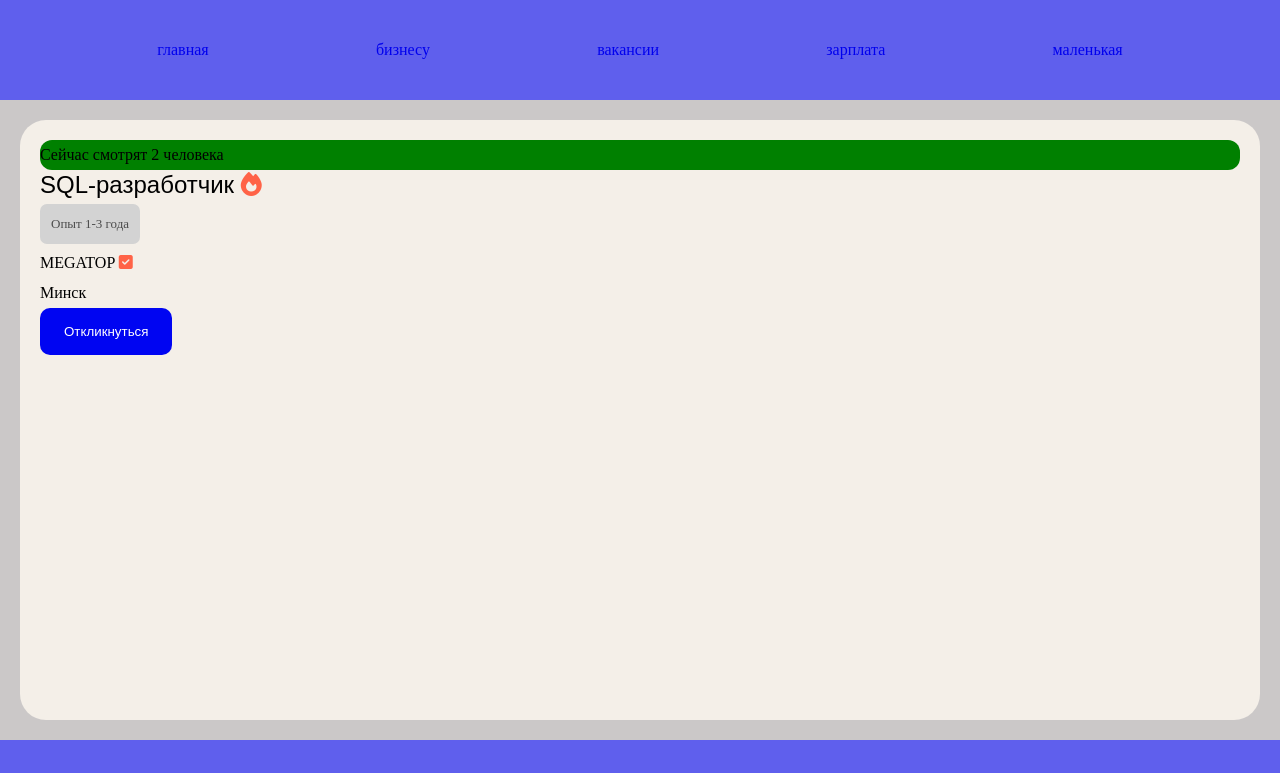
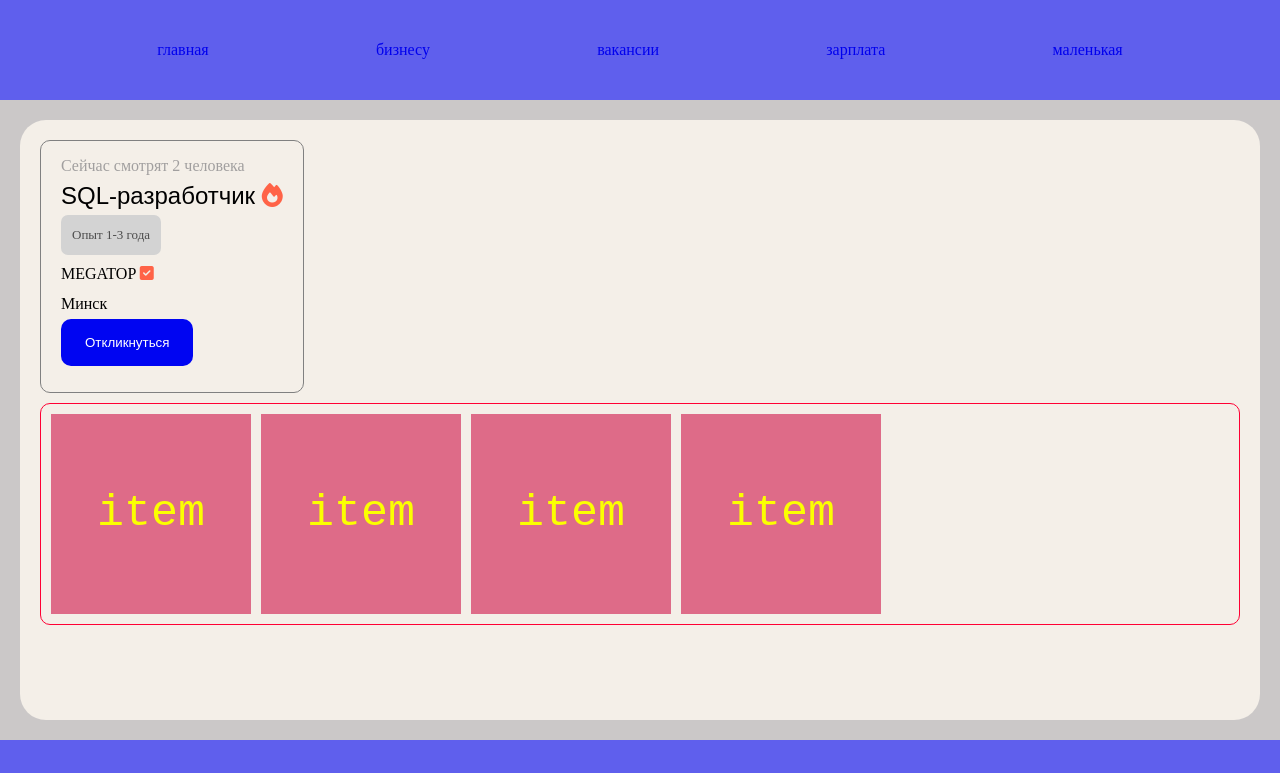
Before and after one commit to benya78/js, a plain HTML site: page index.html in a window 1280 px wide. Shown: the top 773 px of the page. Drawn offline with Linux system fonts and the light colour scheme.

Commit message:
add flex boxes

```diff
--- a/index.html
+++ b/index.html
@@ -31,6 +31,7 @@
      </nav>
     </header>
     <main>
+        <div class="card">
             <p class="views">
              Сейчас смотрят 2 человека
             </p>
@@ -55,6 +56,21 @@
             <button class="reply">
              Откликнуться </a>
             </button>
+        </div>
+        <div class="second-card">
+            <div class="child">
+                <span>item</span>
+            </div>
+            <div class="child">
+                <span>item</span>
+            </div>
+            <div class="child">
+                <span>item</span>
+            </div>
+            <div class="child">
+                <span>item</span>
+            </div>
+        </div>
     </main>
     <footer>
         <a class="footer-link" href="https://www.instagram.com/"><i class="fa-brands fa-instagram fa-xl"></i> </a>
--- a/style.css
+++ b/style.css
@@ -41,7 +41,6 @@ a:active{
     color: rgb(255, 213, 0);
 }
 body{
-
     background-color: rgb(203, 200, 200);
 }
 header{
@@ -50,7 +49,7 @@ header{
     color: aquamarine;
 }
 main{
-    height: calc(100vh - 200px);
+    min-height: calc(100vh - 200px);
     background-color: rgb(244, 239, 232);
     margin: 20px;
     padding: 20px;
@@ -69,11 +68,25 @@ footer{
     gap: 25px;
     align-items: center;
 }
+button{
+    transition: 0.4s;
+}
+button:hover {
+    transform: scale(1.1);
+    opacity:  0.6;
+
+}
 
 /* CLASS STYLE */
+.card {
+    border: 1px solid gray;
+    border-radius: 10px;
+    width:fit-content;
+    padding: 10px 20px;
+}
 .views {
-    background-color: green;
-    border-radius: 12px;
+    border-radius: 12px ;
+    color: rgb(161, 159, 159);
 }
 .position {
     font-family: Arial, Helvetica, sans-serif;
@@ -121,3 +134,24 @@ footer{
         height: 100%;
         gap: 10px;
     }
+.second-card{
+    border: 1px solid rgb(255, 0, 51);
+    border-radius: 10px;
+    display: flex;
+    gap: 10px;
+    padding: 10px;
+    margin: 10px 0;
+    flex-wrap: wrap;
+}
+.child{
+    width: 200px;
+    height: 200px;
+    background-color: rgb(222, 107, 136);
+    gap: 10px;
+    display: flex;
+    justify-content: center;
+    align-items: center;
+    font-size: 45px ;
+    font-family: 'Courier New', Courier, monospace;
+    color: rgb(251, 255, 0);
+}
```
Lines whose indentation alone changed are shown as unchanged.
